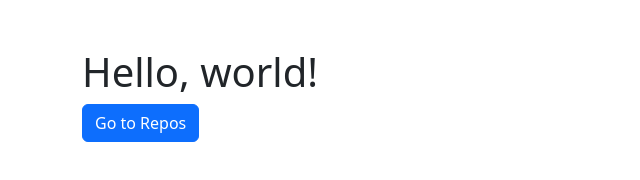
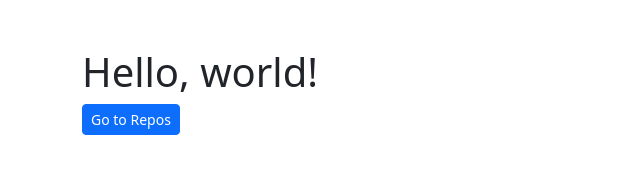
Before and after one commit to anitbehera/anitbehera.github.io, a plain HTML site: page index.html in a window 1280 px wide. Shown: the whole page, without its empty margins (0-640 px from the left). Drawn offline with nearby package versions, Linux system fonts and the light colour scheme.

Commit message:
Change btn size

```diff
--- a/index.html
+++ b/index.html
@@ -22,7 +22,7 @@
     <div class="container my-5">
       <h1>Hello, world!</h1>
       <div class="col-lg-8 px-0">
-        <a href="https://github.com/anitbehera/" class="btn btn-primary">Go to Repos</a>
+        <a href="https://github.com/anitbehera/" class="btn btn-sm btn-primary">Go to Repos</a>
       </div>
     </div>
 
```
